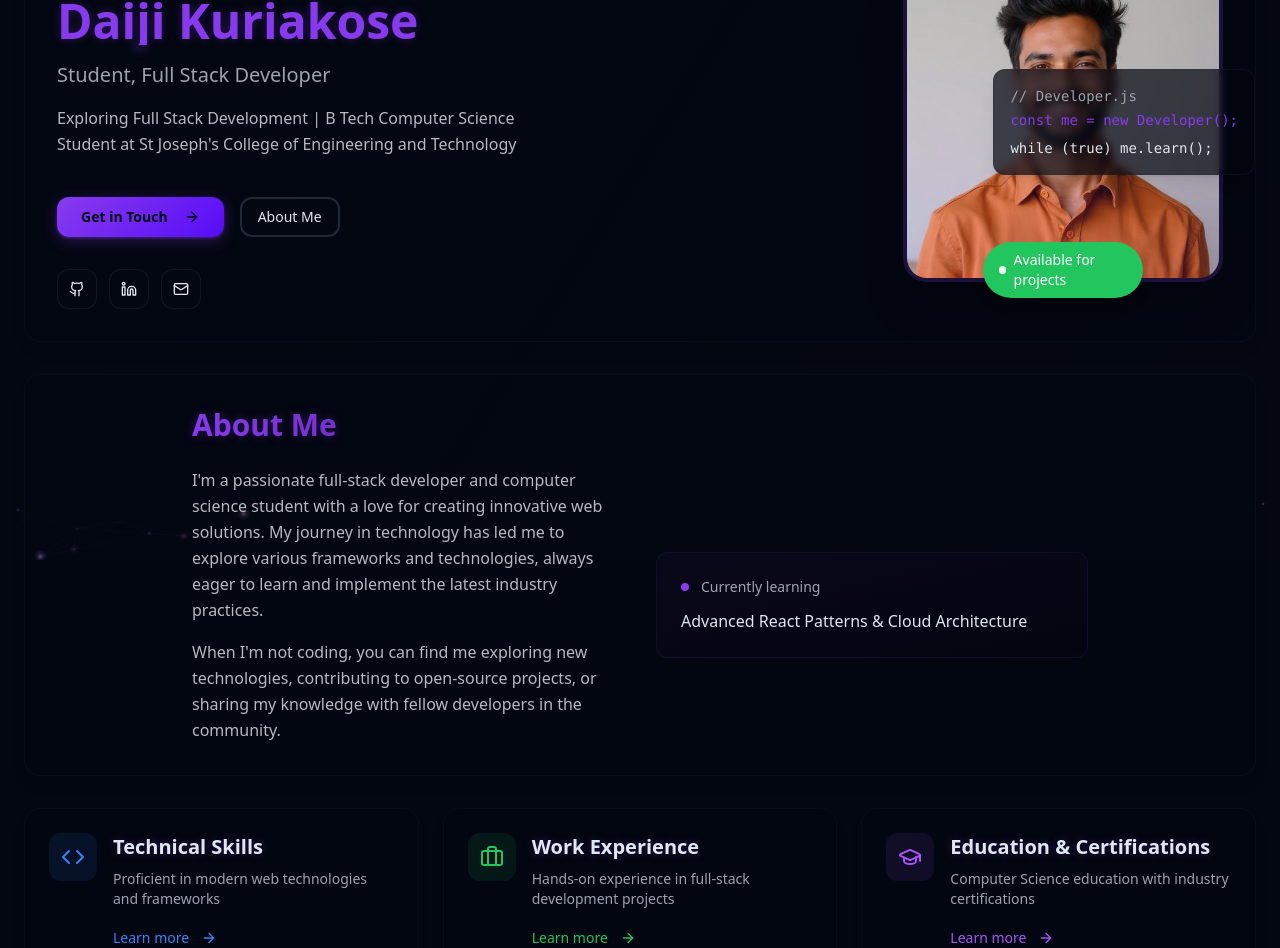
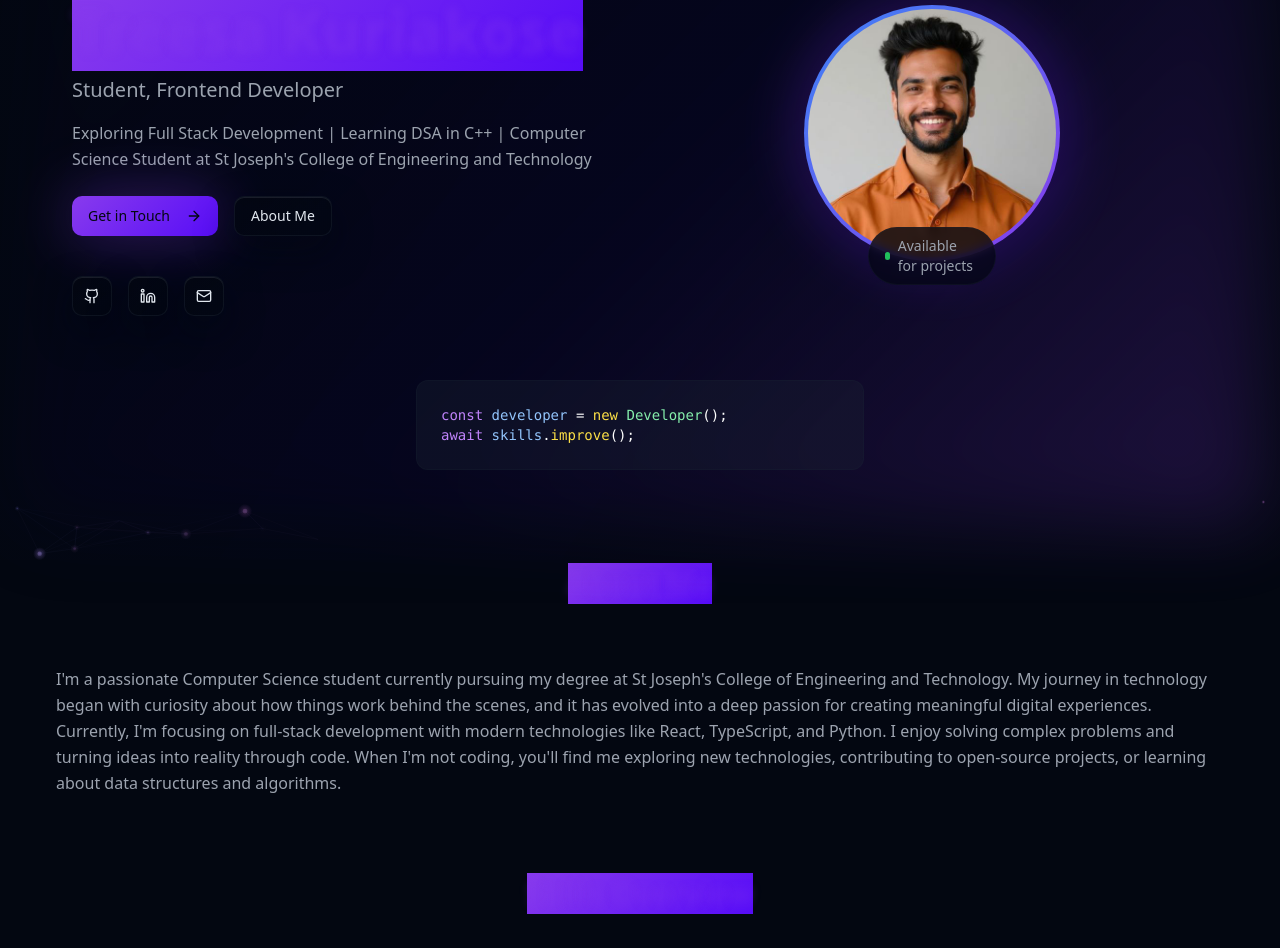
Before and after one commit to TreesaKuriakose/Treesa-Kuriakose, a React (Vite) app: page / in a window 1280 px wide. Shown: the part 240-1188 px from the top of the page. Built offline with nearby package versions, Linux system fonts and the light colour scheme.

Commit message:
Reverted to commit c202c72c126ad4a7056c83584827f408a5216dc8

```diff
--- a/src/components/CursorBackground.tsx
+++ b/src/components/CursorBackground.tsx
@@ -95,28 +95,27 @@ const CursorBackground: React.FC = () => {
         return particle.life < particle.maxLife;
       });
 
-      // Draw purple cursor effect following the most recent white particle
-      const recentParticles = particles.current.slice(-3).filter(p => p.life < 10);
-      if (recentParticles.length > 0) {
-        const targetParticle = recentParticles[recentParticles.length - 1];
+      // Draw purple cursor effect at mouse position
+      if (mouseRef.current.isMoving || Date.now() - lastMoveTime.current < 1000) {
+        const cursorAlpha = Math.max(0.3, 1 - (Date.now() - lastMoveTime.current) / 1000);
 
-        // Purple glow effect at white particle position
+        // Purple glow effect
         ctx.beginPath();
-        ctx.arc(targetParticle.x, targetParticle.y, 8, 0, Math.PI * 2);
+        ctx.arc(cursorRef.current.x, cursorRef.current.y, 12, 0, Math.PI * 2);
         const gradient = ctx.createRadialGradient(
-          targetParticle.x, targetParticle.y, 0,
-          targetParticle.x, targetParticle.y, 8
+          cursorRef.current.x, cursorRef.current.y, 0,
+          cursorRef.current.x, cursorRef.current.y, 12
         );
-        gradient.addColorStop(0, `rgba(168, 85, 247, 0.8)`);
-        gradient.addColorStop(0.5, `rgba(168, 85, 247, 0.4)`);
+        gradient.addColorStop(0, `rgba(168, 85, 247, ${cursorAlpha * 0.6})`);
+        gradient.addColorStop(0.5, `rgba(168, 85, 247, ${cursorAlpha * 0.3})`);
         gradient.addColorStop(1, `rgba(168, 85, 247, 0)`);
         ctx.fillStyle = gradient;
         ctx.fill();
 
         // Inner purple dot
         ctx.beginPath();
-        ctx.arc(targetParticle.x, targetParticle.y, 3, 0, Math.PI * 2);
-        ctx.fillStyle = `rgba(168, 85, 247, 1)`;
+        ctx.arc(cursorRef.current.x, cursorRef.current.y, 4, 0, Math.PI * 2);
+        ctx.fillStyle = `rgba(168, 85, 247, ${cursorAlpha * 0.8})`;
         ctx.fill();
       }
 
--- a/src/components/sections/AboutSection.tsx
+++ b/src/components/sections/AboutSection.tsx
@@ -1,98 +1,103 @@
 import React from 'react';
 import { Button } from '@/components/ui/button';
-import { Github, Linkedin, Mail, ArrowRight, Code, Briefcase, GraduationCap } from 'lucide-react';
+import { Github, Linkedin, Mail, ArrowRight, Code2, Users, Award } from 'lucide-react';
 import profilePhoto from '@/assets/profile-photo.jpg';
 
 const AboutSection: React.FC = () => {
   return (
-    <div className="space-y-8">
+    <div className="space-y-12">
       {/* Hero Section */}
-      <section className="animate-fade-in">
-        <div className="bg-card/50 dark:bg-card/30 backdrop-blur-sm rounded-2xl p-8 border border-border/20 shadow-lg hover:shadow-xl transition-all duration-500">
-          <div className="grid lg:grid-cols-2 gap-12 items-center">
-            {/* Left Content */}
+      <section className="relative">
+        <div className="absolute -inset-2 rounded-lg bg-gradient-cosmic opacity-20 blur-2xl"></div>
+        <div className="relative p-8 md:p-12">
+          <div className="grid md:grid-cols-2 gap-8 items-center">
             <div className="space-y-6">
               {/* Tech Stack Pills */}
-              <div className="flex flex-wrap gap-2 mb-6">
+              <div className="flex flex-wrap gap-2 mb-4">
                 {['TypeScript', 'React', 'NextJS', 'Python'].map((tech) => (
                   <span
                     key={tech}
-                    className="px-4 py-2 bg-primary/10 dark:bg-primary/20 text-primary rounded-full text-sm font-medium border border-primary/20 hover:bg-primary/20 dark:hover:bg-primary/30 transition-all duration-300"
+                    className="px-3 py-1 text-xs rounded-full bg-accent/20 text-accent-foreground border border-accent/30"
                   >
                     {tech}
                   </span>
                 ))}
               </div>
 
-              {/* Main Content */}
               <div className="space-y-4">
-                <h1 className="text-4xl lg:text-5xl font-bold bg-gradient-to-r from-primary via-primary-glow to-primary bg-clip-text text-transparent leading-tight">
-                  Daiji Kuriakose
+                <h1 className="text-4xl md:text-6xl font-bold">
+                  <span className="bg-gradient-primary bg-clip-text text-transparent">
+                    Treesa Kuriakose
+                  </span>
                 </h1>
-                <p className="text-xl text-muted-foreground font-medium">
-                  Student, Full Stack Developer
+                <p className="text-xl text-muted-foreground">
+                  Student, Frontend Developer
                 </p>
-                <p className="text-foreground/80 leading-relaxed max-w-lg">
-                  Exploring Full Stack Development | B Tech Computer Science Student at St Joseph's College of Engineering and Technology
+                <p className="text-muted-foreground leading-relaxed">
+                  Exploring Full Stack Development | Learning DSA in C++ |
+                  Computer Science Student at St Joseph's College of
+                  Engineering and Technology
                 </p>
               </div>
 
-              {/* Action Buttons */}
-              <div className="flex items-center gap-4 pt-4">
-                <Button
-                  className="btn-professional bg-gradient-to-r from-primary to-primary-glow hover:from-primary-glow hover:to-primary text-primary-foreground font-semibold px-6 py-3 rounded-xl shadow-lg hover:shadow-xl transition-all duration-300 hover:scale-105"
-                >
+              <div className="flex gap-4">
+                <Button className="bg-gradient-primary hover:opacity-90 glow-primary">
                   Get in Touch
-                  <ArrowRight className="ml-2 h-4 w-4" />
+                  <ArrowRight className="w-4 h-4 ml-2" />
                 </Button>
-                <Button variant="outline" className="rounded-xl border-2 hover:bg-accent/50 transition-all duration-300 hover:scale-105">
+                <Button variant="outline" className="glass-card">
                   About Me
                 </Button>
               </div>
 
               {/* Social Links */}
-              <div className="flex items-center gap-3 pt-2">
-                <Button variant="ghost" size="icon" className="rounded-xl bg-card hover:bg-accent transition-all duration-300 hover:scale-110 border border-border/50">
-                  <Github className="h-5 w-5" />
+              <div className="flex gap-4 pt-4">
+                <Button variant="outline" size="icon" className="glass-card hover-lift">
+                  <Github className="w-4 h-4" />
                 </Button>
-                <Button variant="ghost" size="icon" className="rounded-xl bg-card hover:bg-accent transition-all duration-300 hover:scale-110 border border-border/50">
-                  <Linkedin className="h-5 w-5" />
+                <Button variant="outline" size="icon" className="glass-card hover-lift">
+                  <Linkedin className="w-4 h-4" />
                 </Button>
-                <Button variant="ghost" size="icon" className="rounded-xl bg-card hover:bg-accent transition-all duration-300 hover:scale-110 border border-border/50">
-                  <Mail className="h-5 w-5" />
+                <Button variant="outline" size="icon" className="glass-card hover-lift">
+                  <Mail className="w-4 h-4" />
                 </Button>
               </div>
             </div>
 
-            {/* Right Content - Profile */}
-            <div className="flex justify-center lg:justify-end">
+            <div className="flex justify-center">
               <div className="relative">
-                {/* Profile Image Container */}
-                <div className="relative w-80 h-80 rounded-3xl overflow-hidden border-4 border-primary/20 shadow-2xl hover:shadow-primary/25 transition-all duration-500 hover:scale-105">
+                <div className="absolute -inset-4 bg-gradient-primary rounded-full opacity-20 blur-xl"></div>
+                <div className="relative w-64 h-64 rounded-full bg-gradient-secondary p-1">
                 <img
                     src={profilePhoto}
-                    alt="Daiji Kuriakose - Full Stack Developer"
-                    className="w-full h-full object-cover"
+                    alt="Treesa Kuriakose"
+                    className="w-full h-full rounded-full object-cover"
                   />
-                  <div className="absolute inset-0 bg-gradient-to-t from-primary/10 to-transparent"></div>
                 </div>
-
-                {/* Status Badge */}
-                <div className="absolute -bottom-4 left-1/2 transform -translate-x-1/2">
-                  <div className="bg-green-500 text-white px-4 py-2 rounded-full text-sm font-medium shadow-lg flex items-center gap-2">
-                    <div className="w-2 h-2 bg-white rounded-full animate-pulse"></div>
-                    Available for projects
+                <div className="absolute -bottom-6 left-1/2 transform -translate-x-1/2 flex items-center gap-2 bg-background/80 backdrop-blur-sm px-4 py-2 rounded-full border border-border/30">
+                  <div className="w-2 h-2 bg-green-500 rounded-full animate-pulse"></div>
+                  <span className="text-sm text-muted-foreground">Available for projects</span>
+                </div>
+              </div>
             </div>
           </div>
 
           {/* Code Snippet */}
-                <div className="absolute -right-8 top-1/2 transform -translate-y-1/2 hidden xl:block">
-                  <div className="bg-card/90 dark:bg-card/70 backdrop-blur-sm rounded-lg p-4 border border-border/30 shadow-lg font-mono text-sm max-w-xs">
-                    <div className="text-muted-foreground mb-1">// Developer.js</div>
-                    <div className="text-primary">const me = new Developer();</div>
-                    <div className="text-foreground mt-2">while (true) me.learn();</div>
-                  </div>
-                </div>
+          <div className="mt-16 mx-auto max-w-md">
+            <div className="p-6 bg-muted/30 rounded-lg border border-accent/20 font-mono">
+              <div className="text-sm">
+                <span className="text-purple-400">const</span>{' '}
+                <span className="text-blue-300">developer</span>{' '}
+                <span className="text-white">=</span>{' '}
+                <span className="text-yellow-300">new</span>{' '}
+                <span className="text-green-300">Developer</span>
+                <span className="text-white">();</span>
+                <br />
+                <span className="text-purple-400">await</span>{' '}
+                <span className="text-blue-300">skills</span>
+                <span className="text-white">.</span>
+                <span className="text-yellow-300">improve</span>
+                <span className="text-white">();</span>
               </div>
             </div>
           </div>
@@ -100,92 +105,87 @@ const AboutSection: React.FC = () => {
       </section>
 
       {/* About Me Details */}
-      <section className="animate-fade-in">
-        <div className="bg-card/50 dark:bg-card/30 backdrop-blur-sm rounded-2xl p-8 border border-border/20 shadow-lg hover:shadow-xl transition-all duration-500">
-          <div className="max-w-4xl mx-auto">
-            <h2 className="text-3xl font-bold mb-6 bg-gradient-to-r from-primary to-primary-glow bg-clip-text text-transparent">
+      <section className="space-y-8">
+        <h2 className="text-3xl font-bold text-center">
+          <span className="bg-gradient-primary bg-clip-text text-transparent">
             About Me
+          </span>
         </h2>
-            <div className="grid md:grid-cols-2 gap-8 items-center">
-              <div className="space-y-4">
-                <p className="text-foreground/80 leading-relaxed">
-                  I'm a passionate full-stack developer and computer science student with a love for creating
-                  innovative web solutions. My journey in technology has led me to explore various frameworks
-                  and technologies, always eager to learn and implement the latest industry practices.
+
+        <div className="p-8">
+          <div className="prose prose-lg max-w-none text-muted-foreground">
+            <p className="leading-relaxed">
+              I'm a passionate Computer Science student currently pursuing my degree at St Joseph's College of
+              Engineering and Technology. My journey in technology began with curiosity about how things work
+              behind the scenes, and it has evolved into a deep passion for creating meaningful digital experiences.
             </p>
-                <p className="text-foreground/80 leading-relaxed">
-                  When I'm not coding, you can find me exploring new technologies, contributing to open-source
-                  projects, or sharing my knowledge with fellow developers in the community.
+            <p className="leading-relaxed">
+              Currently, I'm focusing on full-stack development with modern technologies like React, TypeScript,
+              and Python. I enjoy solving complex problems and turning ideas into reality through code.
+              When I'm not coding, you'll find me exploring new technologies, contributing to open-source projects,
+              or learning about data structures and algorithms.
             </p>
-              </div>
-              <div className="bg-gradient-to-br from-primary/5 to-primary-glow/5 rounded-xl p-6 border border-primary/10">
-                <div className="space-y-3">
-                  <div className="flex items-center gap-3">
-                    <div className="w-2 h-2 bg-primary rounded-full"></div>
-                    <span className="text-sm text-foreground/70">Currently learning</span>
-                  </div>
-                  <p className="font-medium text-foreground">Advanced React Patterns & Cloud Architecture</p>
-                </div>
-              </div>
-            </div>
           </div>
         </div>
       </section>
 
       {/* Skills Overview */}
-      <section className="animate-fade-in">
+      <section className="space-y-8">
+        <h2 className="text-3xl font-bold text-center">
+          <span className="bg-gradient-primary bg-clip-text text-transparent">
+            Skills Overview
+          </span>
+        </h2>
+        <p className="text-center text-muted-foreground">
+          A glimpse into my technical expertise and professional capabilities
+        </p>
+
         <div className="grid md:grid-cols-3 gap-6">
           {/* Technical Skills */}
-          <div className="bg-card/50 dark:bg-card/30 backdrop-blur-sm rounded-2xl p-6 border border-border/20 shadow-lg hover:shadow-xl transition-all duration-500 hover:scale-105">
-            <div className="flex items-start gap-4">
-              <div className="p-3 bg-gradient-to-br from-blue-500/10 to-blue-600/10 rounded-xl">
-                <Code className="h-6 w-6 text-blue-500" />
+          <div className="p-6">
+            <div className="space-y-4">
+              <div className="w-12 h-12 bg-gradient-primary rounded-lg flex items-center justify-center">
+                <Code2 className="w-6 h-6 text-primary-foreground" />
               </div>
-              <div className="flex-1">
-                <h3 className="text-xl font-semibold mb-2 text-foreground">Technical Skills</h3>
-                <p className="text-muted-foreground text-sm mb-4">
-                  Proficient in modern web technologies and frameworks
+              <h3 className="text-xl font-semibold">Technical Skills</h3>
+              <p className="text-muted-foreground">
+                Expertise in modern web technologies, frameworks, and tools for building robust applications.
               </p>
-                <Button variant="ghost" className="text-blue-500 hover:text-blue-600 p-0 h-auto">
-                  Learn more <ArrowRight className="ml-1 h-3 w-3" />
+              <Button variant="link" className="p-0 h-auto text-primary">
+                Learn more <ArrowRight className="w-4 h-4 ml-1" />
               </Button>
-              </div>
             </div>
           </div>
 
           {/* Work Experience */}
-          <div className="bg-card/50 dark:bg-card/30 backdrop-blur-sm rounded-2xl p-6 border border-border/20 shadow-lg hover:shadow-xl transition-all duration-500 hover:scale-105">
-            <div className="flex items-start gap-4">
-              <div className="p-3 bg-gradient-to-br from-green-500/10 to-green-600/10 rounded-xl">
-                <Briefcase className="h-6 w-6 text-green-500" />
+          <div className="p-6">
+            <div className="space-y-4">
+              <div className="w-12 h-12 bg-gradient-secondary rounded-lg flex items-center justify-center">
+                <Users className="w-6 h-6 text-primary-foreground" />
               </div>
-              <div className="flex-1">
-                <h3 className="text-xl font-semibold mb-2 text-foreground">Work Experience</h3>
-                <p className="text-muted-foreground text-sm mb-4">
-                  Hands-on experience in full-stack development projects
+              <h3 className="text-xl font-semibold">Work Experience</h3>
+              <p className="text-muted-foreground">
+                Professional journey across various roles and organizations, showcasing practical expertise.
               </p>
-                <Button variant="ghost" className="text-green-500 hover:text-green-600 p-0 h-auto">
-                  Learn more <ArrowRight className="ml-1 h-3 w-3" />
+              <Button variant="link" className="p-0 h-auto text-primary">
+                Learn more <ArrowRight className="w-4 h-4 ml-1" />
               </Button>
-              </div>
             </div>
           </div>
 
           {/* Education & Certifications */}
-          <div className="bg-card/50 dark:bg-card/30 backdrop-blur-sm rounded-2xl p-6 border border-border/20 shadow-lg hover:shadow-xl transition-all duration-500 hover:scale-105">
-            <div className="flex items-start gap-4">
-              <div className="p-3 bg-gradient-to-br from-purple-500/10 to-purple-600/10 rounded-xl">
-                <GraduationCap className="h-6 w-6 text-purple-500" />
+          <div className="p-6">
+            <div className="space-y-4">
+              <div className="w-12 h-12 bg-gradient-cosmic rounded-lg flex items-center justify-center">
+                <Award className="w-6 h-6 text-primary-foreground" />
               </div>
-              <div className="flex-1">
-                <h3 className="text-xl font-semibold mb-2 text-foreground">Education & Certifications</h3>
-                <p className="text-muted-foreground text-sm mb-4">
-                  Computer Science education with industry certifications
+              <h3 className="text-xl font-semibold">Education & Certifications</h3>
+              <p className="text-muted-foreground">
+                Academic qualifications and professional certifications that form the foundation of my expertise.
               </p>
-                <Button variant="ghost" className="text-purple-500 hover:text-purple-600 p-0 h-auto">
-                  Learn more <ArrowRight className="ml-1 h-3 w-3" />
+              <Button variant="link" className="p-0 h-auto text-primary">
+                Learn more <ArrowRight className="w-4 h-4 ml-1" />
               </Button>
-              </div>
             </div>
           </div>
         </div>
```
Lines whose indentation alone changed are shown as unchanged.
